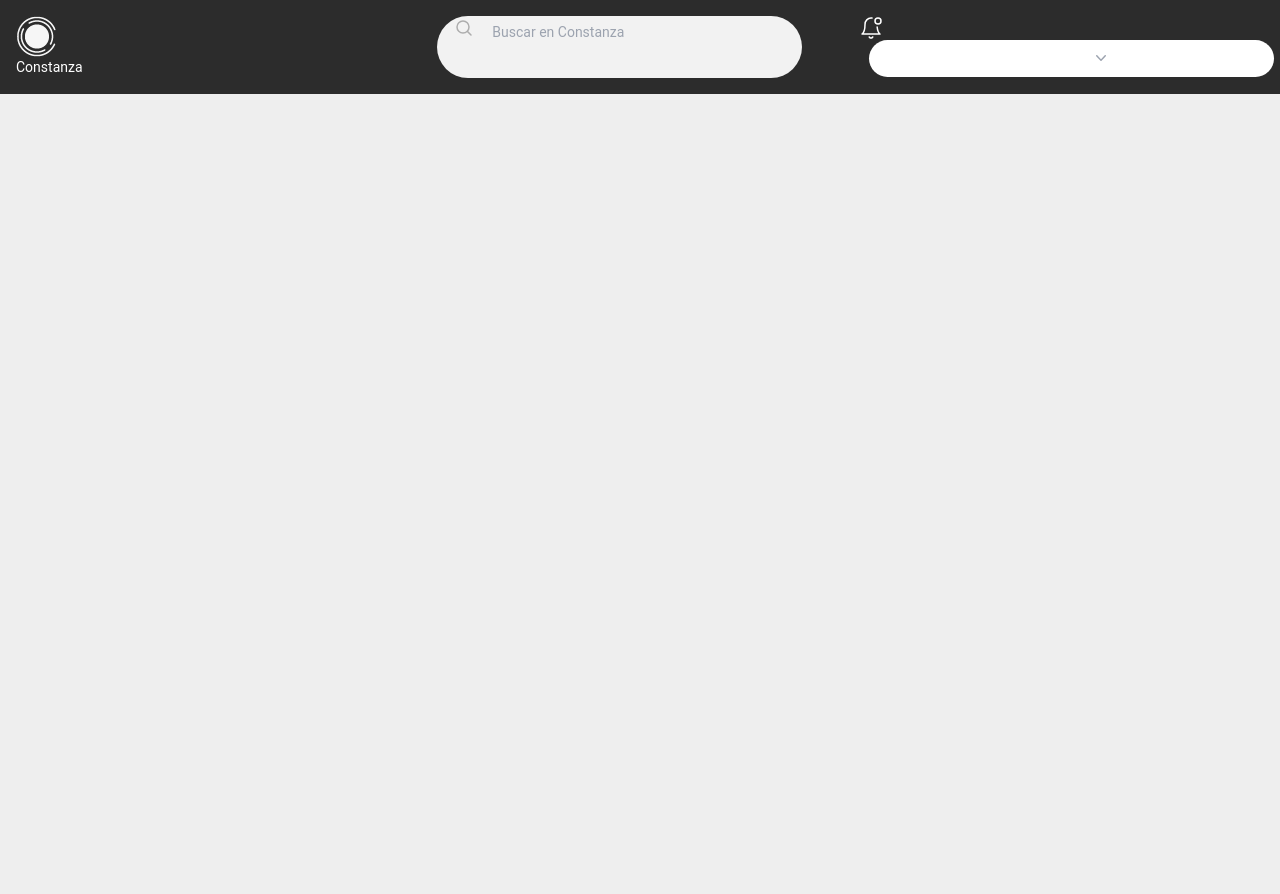
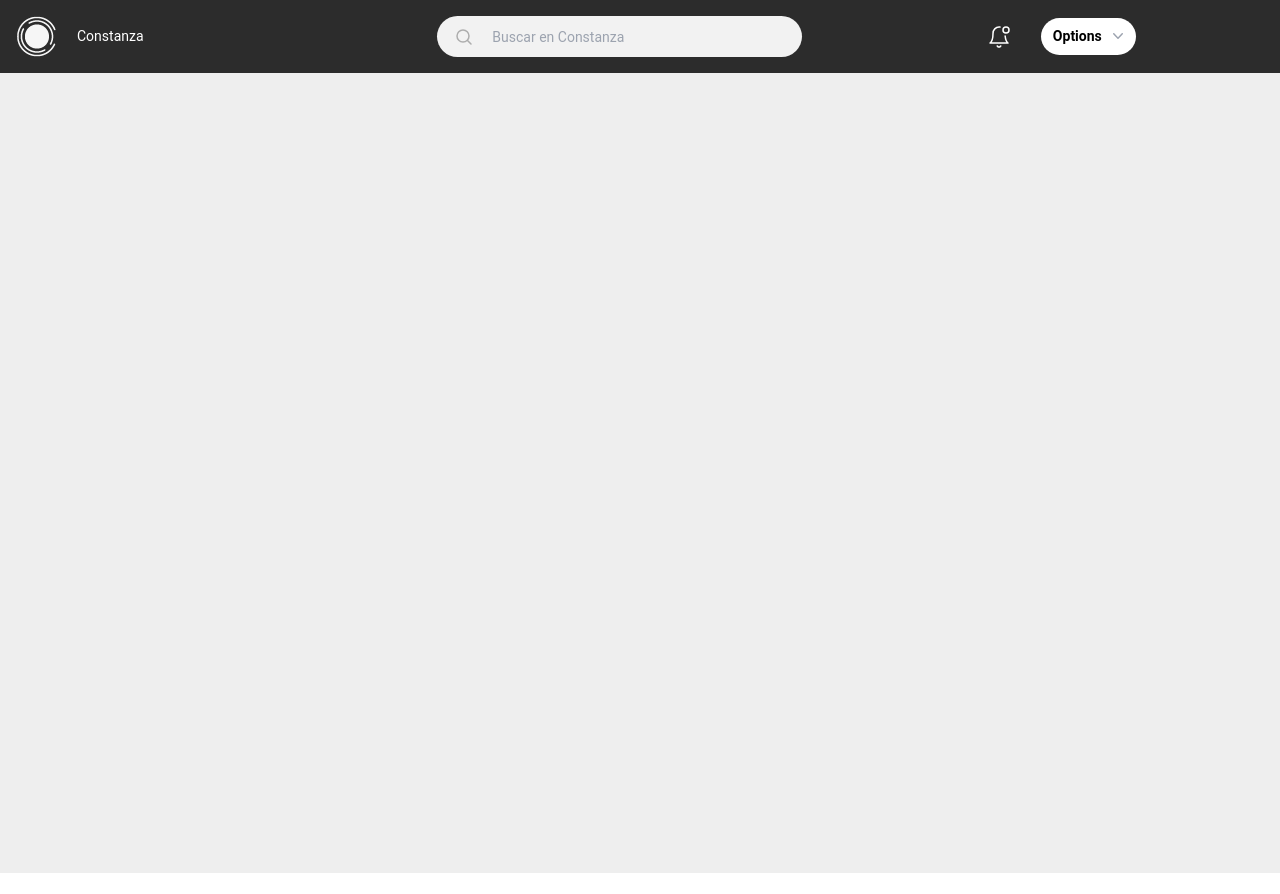
Before and after one commit to NoelAndrew20/dashboard-next, a Next.js app: page / in a window 1280 px wide. After the commit the page ends 873 px from the top, so only its background shows below. Built offline with nearby package versions, Linux system fonts and the light colour scheme.

Commit message:
hotfix: navbar fixeada

```diff
--- a/components/molecules/Navigation/index.js
+++ b/components/molecules/Navigation/index.js
@@ -20,19 +20,19 @@ const Navigation = () => {
     <>
     <header className={navbarClass}>
     <div className="navigation">
-        <div className="d-flex align-items-center">
-            <div className="mr-5 d-flex">
+        <div className="flex items-center">
+            <div className="mr-5 flex">
             {currentPage === '/' ?
                 <img src="images/icon/logo_blanco.png"/>
                 :
                 <img src="images/icon/logo_color.png"/>
             }
             </div>
-            <div className="d-flex justify-content-center align-items-center">
+            <div className="flex justify-center items-center">
                 <label>Constanza</label>
             </div>
         </div>
-        <div className="d-flex searchbar justify-content-center align-items-center">
+        <div className="flex searchbar justify-center items-center">
             <div className="searchbar-icon">
             <svg width="24" height="24" strokeWidth="1.5" viewBox="0 0 24 24" fill="none" xmlns="http://www.w3.org/2000/svg">
                 <path d="M15.5 15.5L19 19" stroke="#ADADAD" strokeLinecap="round" strokeLinejoin="round"/>
@@ -41,15 +41,15 @@ const Navigation = () => {
             </div>
             <input type="text" placeholder="Buscar en Constanza" size="30" className="search-input"/>
         </div>
-        <div className="d-flex justify-content-center align-items-center">
-            <div className="mr-5 d-flex">
+        <div className="flex justify-center items-center">
+            <div className="mr-5 flex">
                 <svg width="24" height="24" strokeWidth="1.5" viewBox="0 0 24 24" fill="none" xmlns="http://www.w3.org/2000/svg">
                     <path d="M18.1336 11C18.7155 16.3755 21 18 21 18H3C3 18 6 15.8667 6 8.4C6 6.70261 6.63214 5.07475 7.75736 3.87452C8.88258 2.67428 10.4087 2 12 2C12.3373 2 12.6717 2.0303 13 2.08949" stroke="#ffffff" strokeLinecap="round" strokeLinejoin="round"/>
                     <path d="M19 8C20.6569 8 22 6.65685 22 5C22 3.34315 20.6569 2 19 2C17.3431 2 16 3.34315 16 5C16 6.65685 17.3431 8 19 8Z" stroke="#ffffff" strokeLinecap="round" strokeLinejoin="round"/>
                     <path d="M13.73 21C13.5542 21.3031 13.3019 21.5547 12.9982 21.7295C12.6946 21.9044 12.3504 21.9965 12 21.9965C11.6496 21.9965 11.3054 21.9044 11.0018 21.7295C10.6982 21.5547 10.4458 21.3031 10.27 21" stroke="#ffffff" strokeLinecap="round" strokeLinejoin="round"/>
                 </svg>
             </div>
-            <div className="d-flex">
+            <div className="flex">
                 <Selector/>
             </div>
         </div>
--- a/styles/globals.css
+++ b/styles/globals.css
@@ -219,6 +219,7 @@ body {
   font-size: 0.875rem;
   font-weight: 600;
   border: none;
+  color: #000;
 }
 
 .selector-btn:hover {
```
